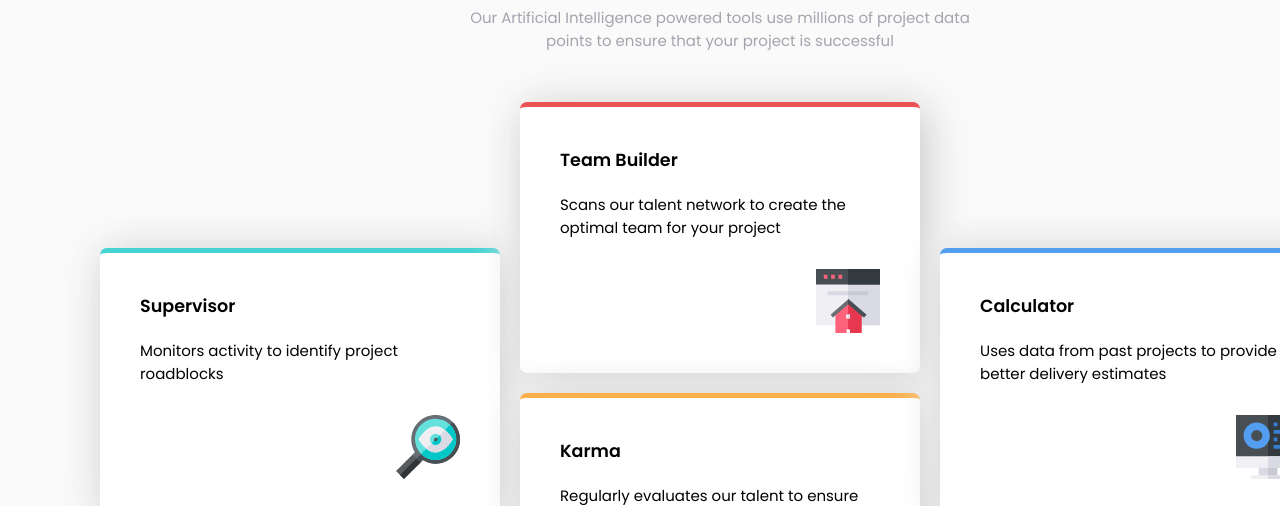
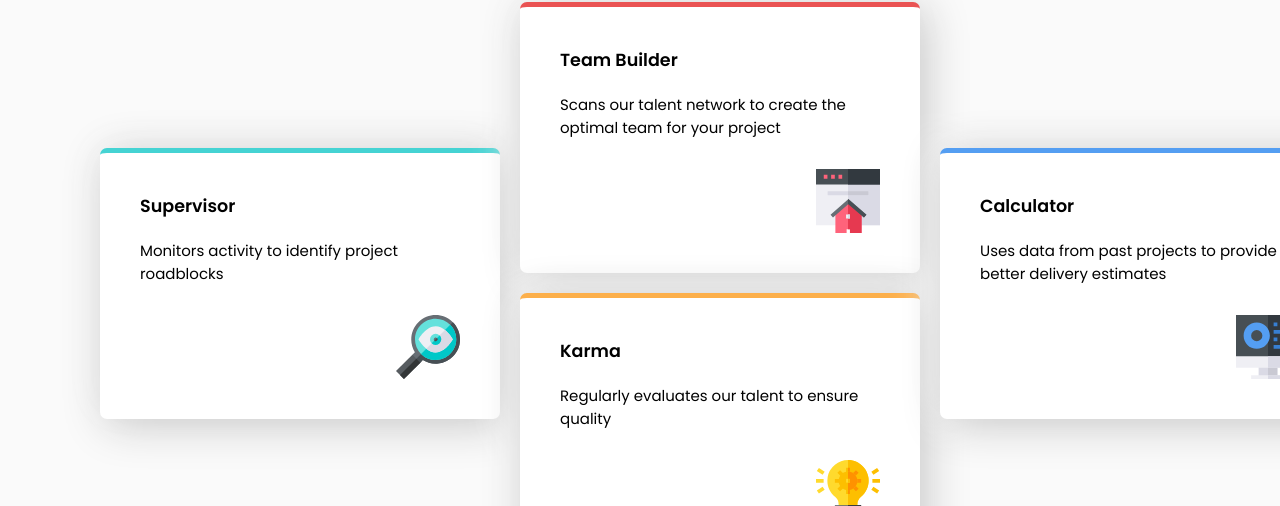
Before and after one commit to titomok27/four-card-feature-section-master, a plain HTML site: page index.html in a window 1280 px wide. Shown: the part 294-800 px from the top of the page. Drawn offline with Linux system fonts and the light colour scheme.

Commit message:
Change CSS Files

```diff
--- a/css/style.css
+++ b/css/style.css
@@ -29,7 +29,7 @@ body {
 .container {
   background-color: var(--neut-Very-Light-Gray);
   width: 1440px;
-  margin: 100px auto;
+  margin: 0 auto;
   padding: 100px;
 }
 
```
